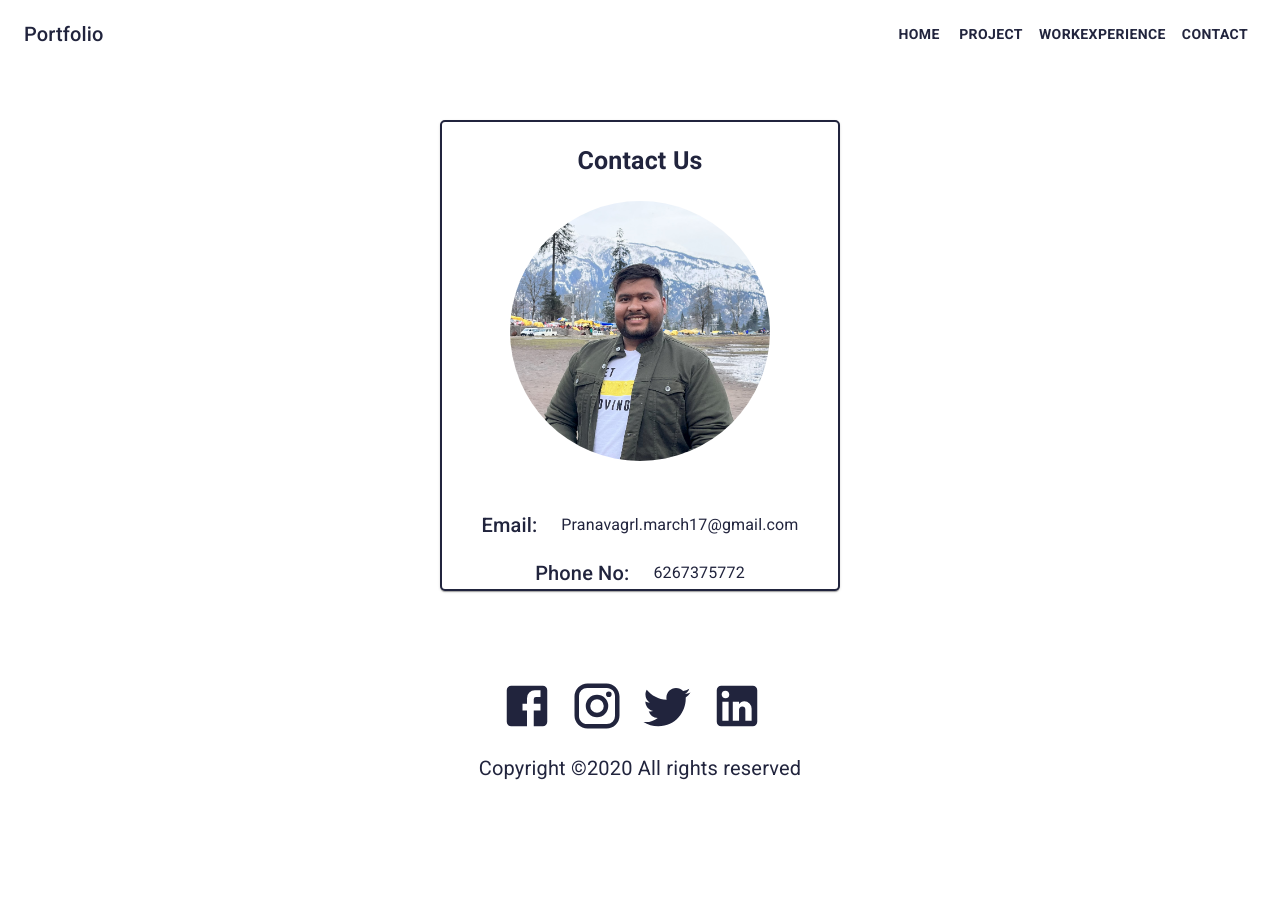
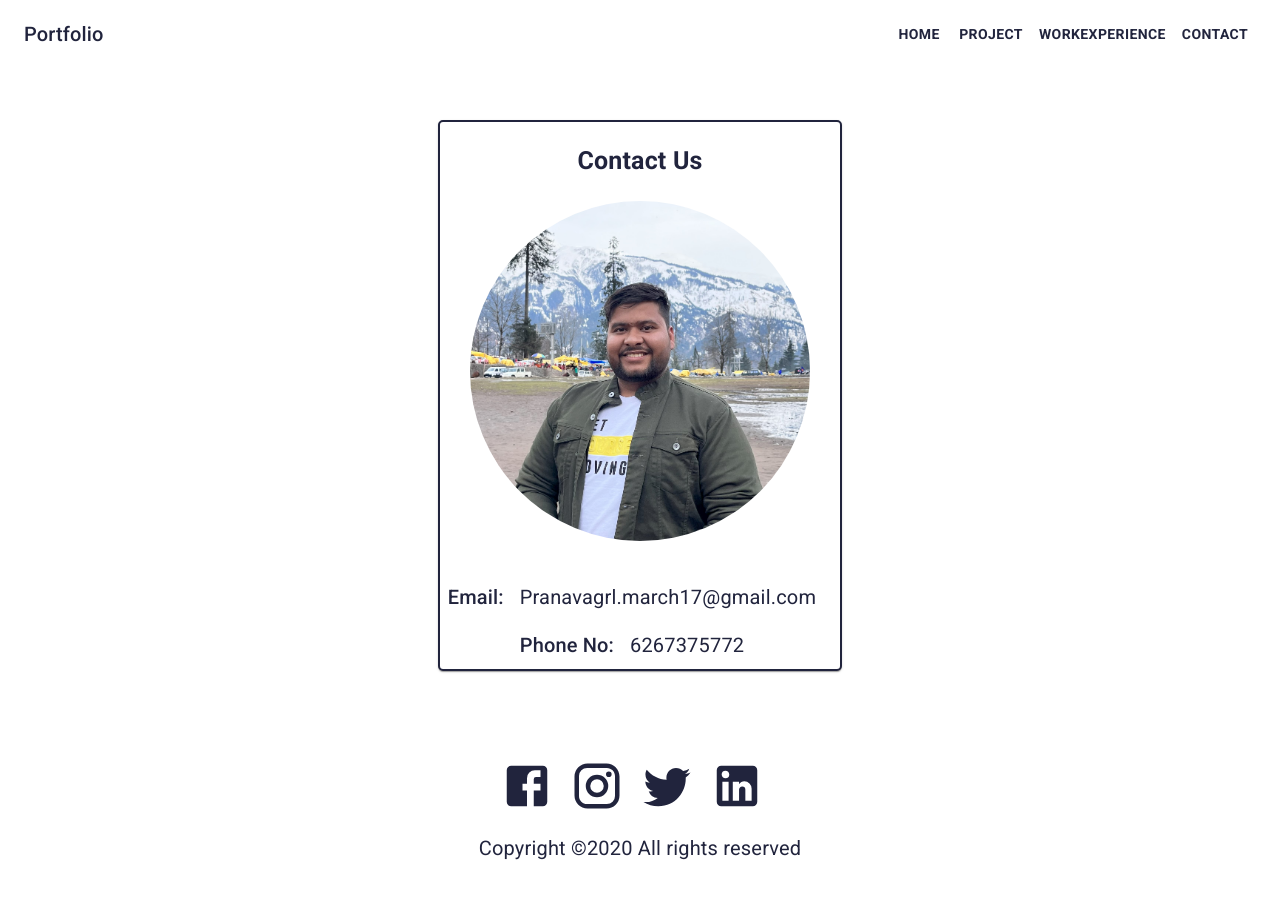
Before and after one commit to Pranavagrl/My_Portfolio, a React (Create React App) app: page /Contact in a window 1280 px wide. Shown: the top 898 px of the page. Before the commit the page ends 823 px from the top, so only its background shows below. Built offline with nearby package versions, Linux system fonts and the light colour scheme.

Commit message:
Styling Added

```diff
--- a/src/components/Contact.jsx
+++ b/src/components/Contact.jsx
@@ -4,100 +4,26 @@ import Footer from "./Footer";
 
 const Contact = () => {
   return (
-    <Box
-      mt={10}
-      sx={{
-        flexDirection: "column",
-        display: "flex",
-        justifyContent: "center",
-        alignItems: "center",
-      }}
-    >
-      <Card
-        sx={{
-          minWidth: "400px",
-          flexDirection: "column",
-          display: "flex",
-          justifyContent: "center",
-          alignItems: "center",
-          border: "2px solid #21243D",
-          borderRadius: "5px",
-        }}
-      >
-        <Typography
-          variant="h4"
-          sx={{
-            fontSize: 25,
-            fontWeight: "bold",
-            color: "#21243D",
-            py: 3,
-          }}
-        >
+    <Box mt={10} sx={styles.mian_container}>
+      <Card sx={styles.card_container}>
+        <Typography variant="h4" sx={styles.title}>
           Contact Us
         </Typography>
-        <Avatar
-          alt="Pranav Agrawal"
-          src="/img1.jpg"
-          sx={{
-            width: 260,
-            height: 260,
-            mb: 4,
-          }}
-        />
-        <Box
-          display="flex"
-          sx={{
-            px: 3,
-            display: "flex",
-            justifyContent: "center",
-            alignItems: "center",
-          }}
-        >
-          <Typography
-            variant="h6"
-            sx={{
-              py: 2,
-              pr: 3,
-              color: "#21243D",
-            }}
-          >
+        <Avatar alt="Pranav Agrawal" src="/img1.jpg" sx={styles.imageStyle} />
+        <Box display="flex" sx={styles.description}>
+          <Typography variant="h6" sx={styles.sub_description}>
             Email:
           </Typography>
-          <Typography
-            variant="body1"
-            sx={{
-              py: 2,
-              color: "#21243D",
-            }}
-          >
+          <Typography variant="body1" sx={styles.sub_description}>
             Pranavagrl.march17@gmail.com
           </Typography>
         </Box>
 
-        <Box
-          display="flex"
-          sx={{
-            px: 3,
-            display: "flex",
-            justifyContent: "center",
-            alignItems: "center",
-          }}
-        >
-          <Typography
-            variant="h6"
-            sx={{
-              pr: 3,
-              color: "#21243D",
-            }}
-          >
+        <Box display="flex" sx={styles.description}>
+          <Typography variant="h6" sx={styles.sub_description}>
             Phone No:
           </Typography>
-          <Typography
-            variant="body1"
-            sx={{
-              color: "#21243D",
-            }}
-          >
+          <Typography variant="body1" sx={styles.sub_description}>
             6267375772
           </Typography>
         </Box>
@@ -108,3 +34,48 @@ const Contact = () => {
 };
 
 export default Contact;
+
+const styles = {
+  mian_container: {
+    flexDirection: "column",
+    display: "flex",
+    justifyContent: "center",
+    alignItems: "center",
+  },
+
+  card_container: {
+    minWidth: { md: 600, lg: 400 },
+    flexDirection: "column",
+    display: "flex",
+    justifyContent: "center",
+    alignItems: "center",
+    border: "2px solid #21243D",
+    borderRadius: "5px",
+  },
+
+  title: {
+    fontSize: { md: 50, lg: 25 },
+    fontWeight: "bold",
+    color: "#21243D",
+    py: { md: 5, lg: 3 },
+  },
+
+  imageStyle: {
+    width: { md: 500, lg: 340 },
+    height: { md: 500, lg: 340 },
+    mb: 4,
+  },
+
+  description: {
+    p: 1,
+    display: "flex",
+    justifyContent: "center",
+    alignItems: "center",
+  },
+
+  sub_description: {
+    pr: 2,
+    fontSize: { md: 40, lg: 20 },
+    color: "#21243D",
+  },
+};
```
